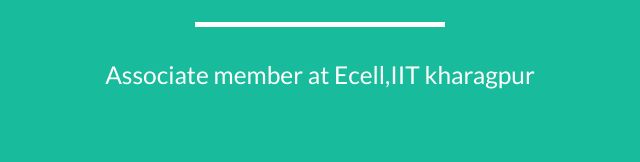
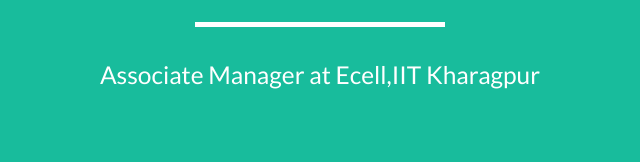
Before and after one commit to kanavanand/kanavanand.github.io, a website: page index.html in a window 1280 px wide. Shown: the part 1078-1240 px from the top of the page, 320-960 px from the left. Drawn offline with nearby package versions, Linux system fonts and the light colour scheme.

Commit message:
Update index.html

```diff
--- a/index.html
+++ b/index.html
@@ -75,7 +75,7 @@
                     <div class="intro-text">
                         <span class="name">Kanav Anand</span>
                         <hr class="star-light">
-                        <span class="skills">Associate member at Ecell,IIT kharagpur</span>
+                        <span class="skills">Associate Manager at Ecell,IIT Kharagpur</span>
                     </div>
                 </div>
             </div>
```
